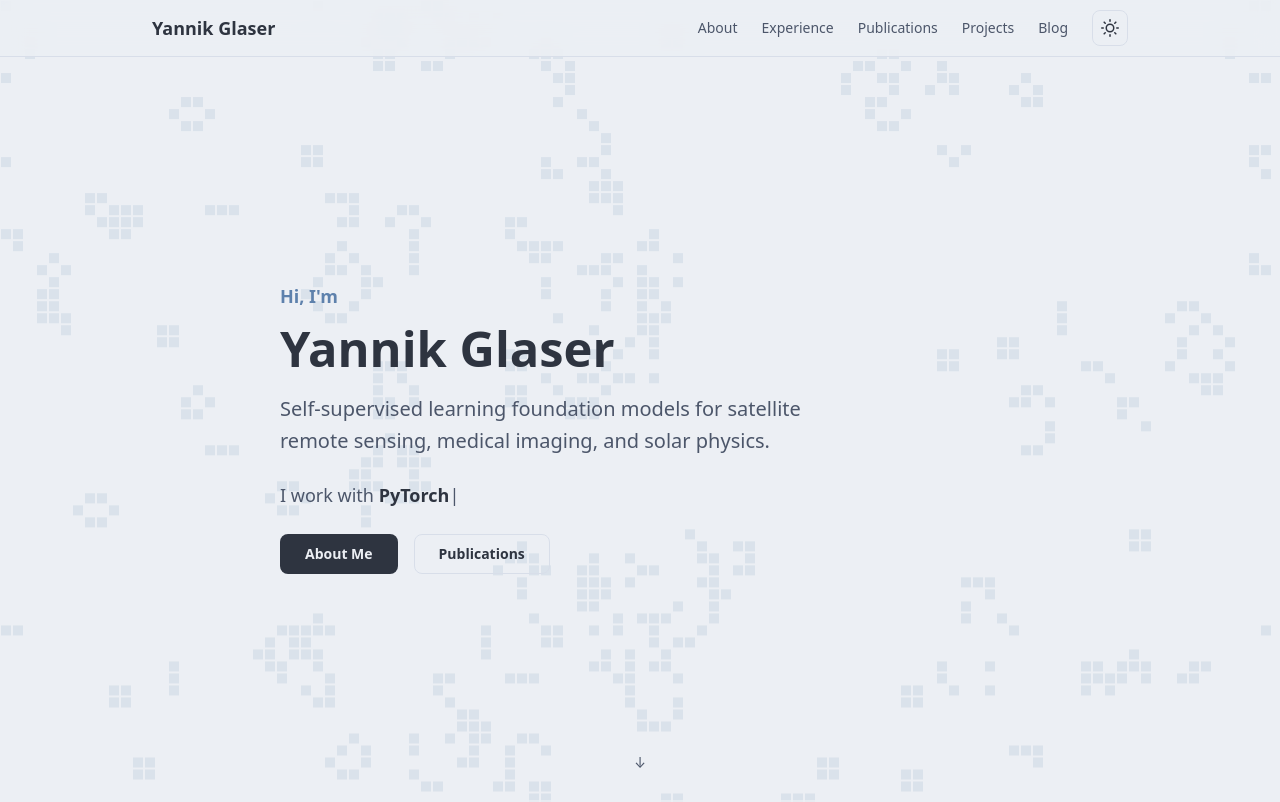
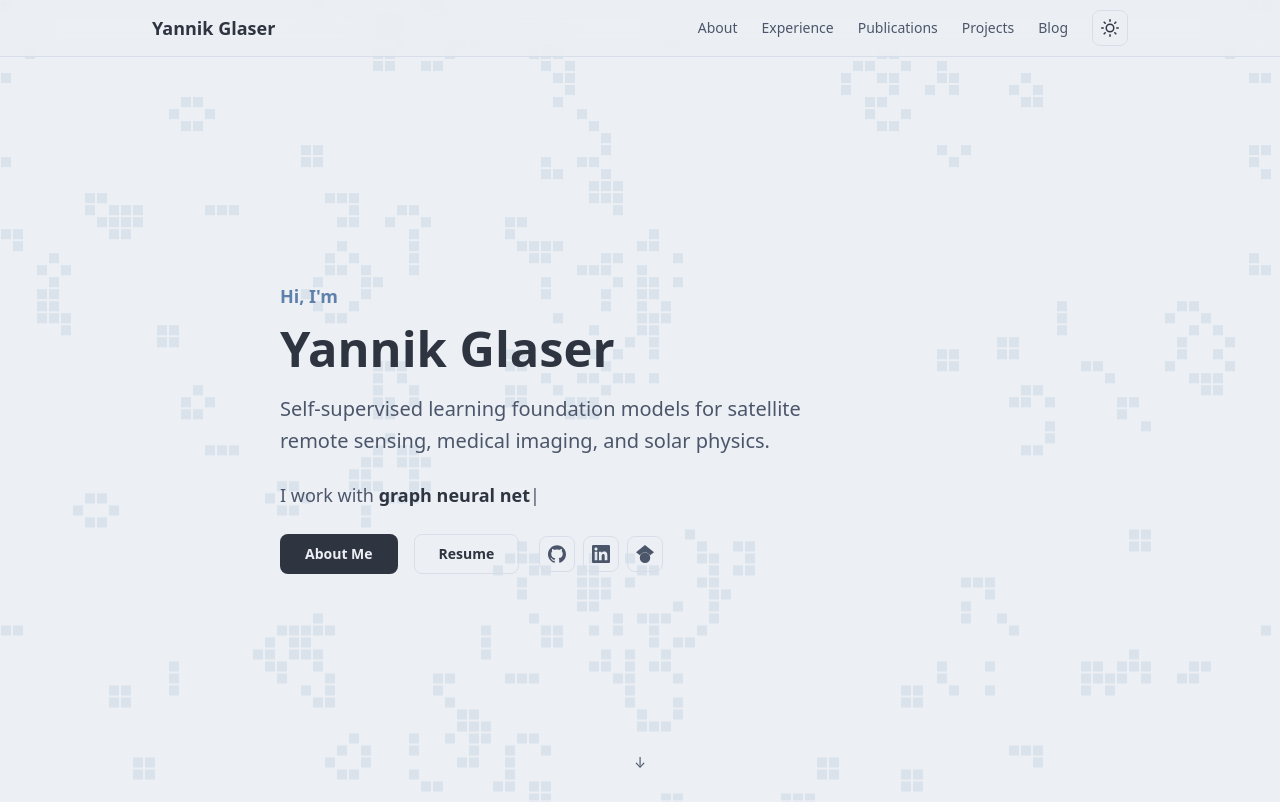
Before and after one commit to Nick-AI/nick-ai.github.io, an Eleventy site: page src/pages/index.njk in a window 1280 px wide. Shown: the top 802 px of the page. Built offline with nearby package versions, Linux system fonts and the light colour scheme; Eleventy itself is replaced by a stand-in of ours; files that its build step writes are made by us from their sources.

Commit message:
Changed hero section to include more links.

```diff
--- a/src/_includes/partials/footer.njk
+++ b/src/_includes/partials/footer.njk
@@ -2,11 +2,8 @@
   <div class="container site-footer__inner">
     <span>&copy; {{ "" | year }} {{ site.shortTitle }}</span>
     <div class="site-footer__links">
-      {% for link in site.social %}
-      <a href="{{ link.url }}" class="site-footer__link" aria-label="{{ link.label }}" target="_blank" rel="noopener">
-        {{ link.label }}
-      </a>
-      {% endfor %}
+      <a href="/assets/cv.pdf" class="site-footer__link" target="_blank" rel="noopener">CV</a>
+      <a href="https://linkedin.com/in/yannikglaser" class="site-footer__link" target="_blank" rel="noopener">Contact</a>
     </div>
   </div>
 </footer>
--- a/src/_includes/partials/hero.njk
+++ b/src/_includes/partials/hero.njk
@@ -9,9 +9,16 @@
     </a>
     <script>
       (function() {
-        var skills = [{% for group in skills %}{% for skill in group.items.split(", ") %}"{{ skill }}",{% endfor %}{% endfor %}];
+        var base = [{% for group in skills %}{% if group.category != "Languages" %}{% for skill in group.items.split(", ") %}"{{ skill }}",{% endfor %}{% endif %}{% endfor %}];
+        function shuffle(arr) {
+          for (var k = arr.length - 1; k > 0; k--) {
+            var r = Math.floor(Math.random() * (k + 1));
+            var tmp = arr[k]; arr[k] = arr[r]; arr[r] = tmp;
+          }
+          return arr;
+        }
+        var skills = shuffle(base.slice()), i = 0, j = 0, deleting = false, pause = 0;
         var el = document.getElementById("skill-cycle");
-        var i = 0, j = 0, deleting = false, pause = 0;
         function tick() {
           var word = skills[i];
           if (pause > 0) { pause--; requestAnimationFrame(tick); return; }
@@ -20,7 +27,11 @@
             if (j === word.length) { deleting = true; pause = 40; }
           } else {
             el.textContent = word.slice(0, --j);
-            if (j === 0) { deleting = false; i = (i + 1) % skills.length; pause = 8; }
+            if (j === 0) {
+              deleting = false; pause = 8;
+              i++;
+              if (i >= skills.length) { skills = shuffle(base.slice()); i = 0; }
+            }
           }
           setTimeout(tick, deleting ? 30 : 60);
         }
@@ -30,7 +41,24 @@
 
     <div class="hero__links">
       <a href="/about/" class="btn btn--primary">About Me</a>
-      <a href="/publications/" class="btn btn--outline">Publications</a>
+      <a href="/assets/cv.pdf" class="btn btn--outline" target="_blank" rel="noopener">Resume</a>
+      <div class="hero__social-icons">
+        <a href="https://github.com/nick-ai" class="hero__social-icon" aria-label="GitHub" target="_blank" rel="noopener">
+          <svg viewBox="0 0 24 24" fill="currentColor" aria-hidden="true">
+            <path d="M12 .297c-6.63 0-12 5.373-12 12 0 5.303 3.438 9.8 8.205 11.385.6.113.82-.258.82-.577 0-.285-.01-1.04-.015-2.04-3.338.724-4.042-1.61-4.042-1.61C4.422 18.07 3.633 17.7 3.633 17.7c-1.087-.744.084-.729.084-.729 1.205.084 1.838 1.236 1.838 1.236 1.07 1.835 2.809 1.305 3.495.998.108-.776.417-1.305.76-1.605-2.665-.3-5.466-1.332-5.466-5.93 0-1.31.465-2.38 1.235-3.22-.135-.303-.54-1.523.105-3.176 0 0 1.005-.322 3.3 1.23.96-.267 1.98-.399 3-.405 1.02.006 2.04.138 3 .405 2.28-1.552 3.285-1.23 3.285-1.23.645 1.653.24 2.873.12 3.176.765.84 1.23 1.91 1.23 3.22 0 4.61-2.805 5.625-5.475 5.92.42.36.81 1.096.81 2.22 0 1.606-.015 2.896-.015 3.286 0 .315.21.69.825.57C20.565 22.092 24 17.592 24 12.297c0-6.627-5.373-12-12-12"/>
+          </svg>
+        </a>
+        <a href="https://linkedin.com/in/yannikglaser" class="hero__social-icon" aria-label="LinkedIn" target="_blank" rel="noopener">
+          <svg viewBox="0 0 24 24" fill="currentColor" aria-hidden="true">
+            <path d="M20.447 20.452h-3.554v-5.569c0-1.328-.027-3.037-1.852-3.037-1.853 0-2.136 1.445-2.136 2.939v5.667H9.351V9h3.414v1.561h.046c.477-.9 1.637-1.85 3.37-1.85 3.601 0 4.267 2.37 4.267 5.455v6.286zM5.337 7.433c-1.144 0-2.063-.926-2.063-2.065 0-1.138.92-2.063 2.063-2.063 1.14 0 2.064.925 2.064 2.063 0 1.139-.925 2.065-2.064 2.065zm1.782 13.019H3.555V9h3.564v11.452zM22.225 0H1.771C.792 0 0 .774 0 1.729v20.542C0 23.227.792 24 1.771 24h20.451C23.2 24 24 23.227 24 22.271V1.729C24 .774 23.2 0 22.222 0h.003z"/>
+          </svg>
+        </a>
+        <a href="https://scholar.google.com/citations?user=YqrPlbQAAAAJ&hl=en" class="hero__social-icon" aria-label="Google Scholar" target="_blank" rel="noopener">
+          <svg viewBox="0 0 24 24" fill="currentColor" aria-hidden="true">
+            <path d="M5.242 13.769L0 9.5 12 0l12 9.5-5.242 4.269C17.548 11.249 14.978 9.5 12 9.5c-2.977 0-5.548 1.748-6.758 4.269zM12 10a7 7 0 1 0 0 14 7 7 0 0 0 0-14z"/>
+          </svg>
+        </a>
+      </div>
     </div>
   </div>
 
--- a/src/assets/css/components.css
+++ b/src/assets/css/components.css
@@ -167,8 +167,38 @@
 
 .hero__links {
   display: flex;
+  align-items: center;
   gap: var(--space-md);
   flex-wrap: wrap;
+}
+
+.hero__social-icons {
+  display: flex;
+  align-items: center;
+  gap: var(--space-sm);
+  margin-left: var(--space-xs);
+}
+
+.hero__social-icon {
+  display: flex;
+  align-items: center;
+  justify-content: center;
+  width: 2.25rem;
+  height: 2.25rem;
+  border: 1px solid var(--color-border);
+  border-radius: var(--radius);
+  color: var(--color-text-muted);
+  transition: border-color var(--transition-fast), color var(--transition-fast);
+}
+
+.hero__social-icon:hover {
+  border-color: var(--color-accent);
+  color: var(--color-accent);
+}
+
+.hero__social-icon svg {
+  width: 1.125rem;
+  height: 1.125rem;
 }
 
 .hero__scroll-hint {
```
